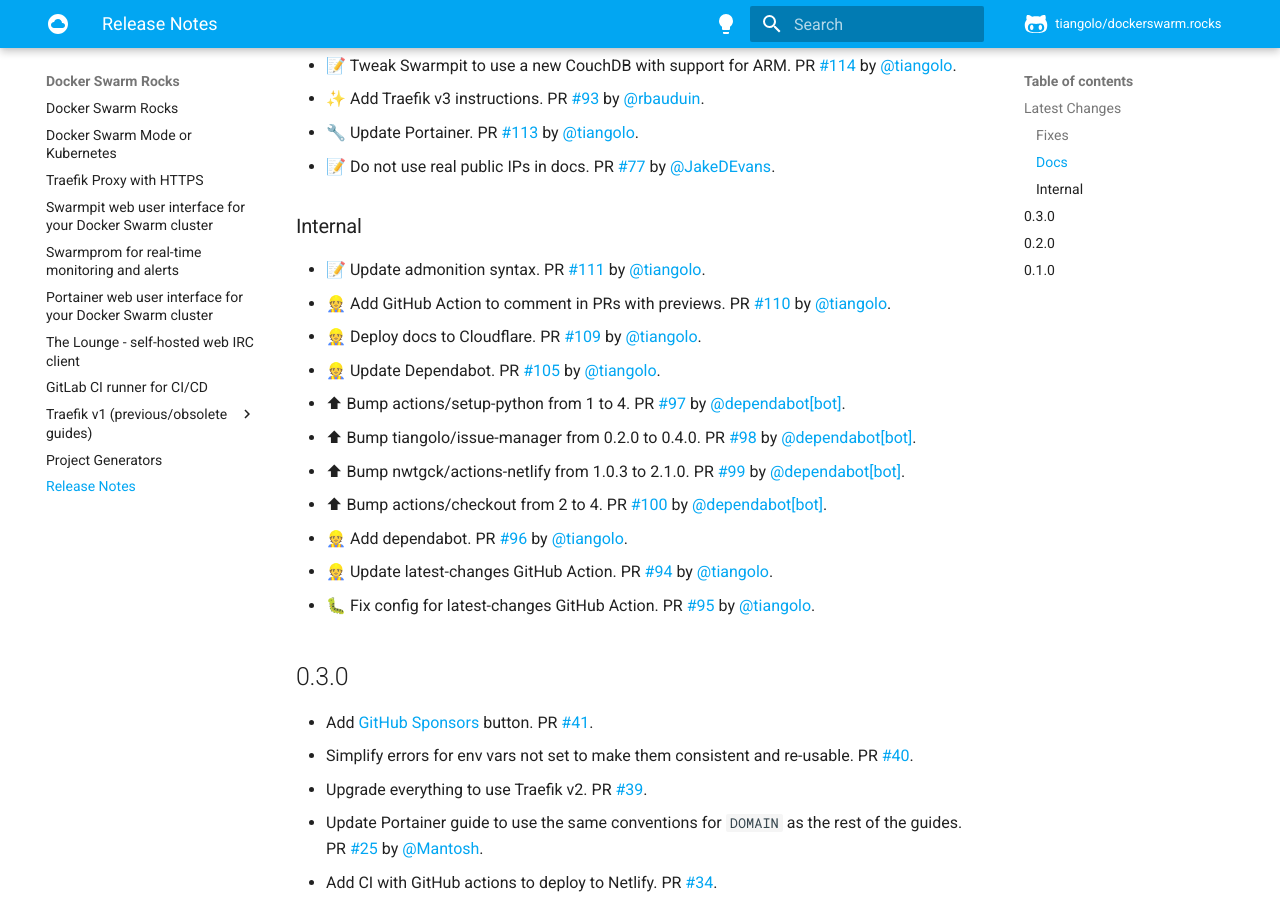
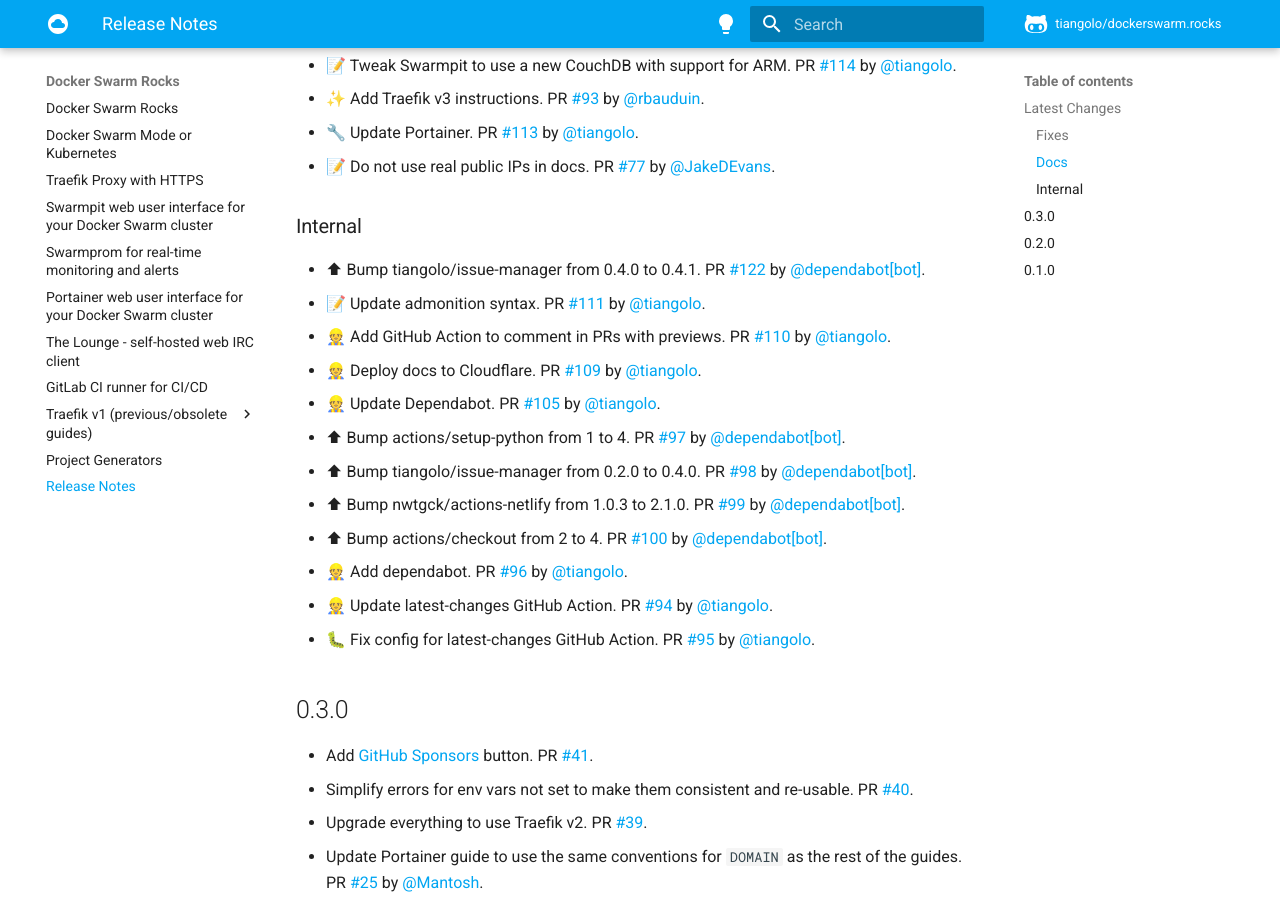
Before and after one commit to tiangolo/dockerswarm.rocks, an MkDocs documentation site: the page built from docs/release-notes.md, in a window 1280 px wide and 900 px high, scrolled down 721 px. Built offline with MkDocs 1.6.1 and Material for MkDocs 9.7.7, drawn with Linux system fonts in a browser that asks for light colours; comment, search, counter and statistics services are not loaded.

Commit message:
📝 Update release notes

```diff
--- a/docs/release-notes.md
+++ b/docs/release-notes.md
@@ -27,6 +27,7 @@
 
 ### Internal
 
+* ⬆ Bump tiangolo/issue-manager from 0.4.0 to 0.4.1. PR [#122](https://github.com/tiangolo/dockerswarm.rocks/pull/122) by [@dependabot[bot]](https://github.com/apps/dependabot).
 * 📝 Update admonition syntax. PR [#111](https://github.com/tiangolo/dockerswarm.rocks/pull/111) by [@tiangolo](https://github.com/tiangolo).
 * 👷 Add GitHub Action to comment in PRs with previews. PR [#110](https://github.com/tiangolo/dockerswarm.rocks/pull/110) by [@tiangolo](https://github.com/tiangolo).
 * 👷 Deploy docs to Cloudflare. PR [#109](https://github.com/tiangolo/dockerswarm.rocks/pull/109) by [@tiangolo](https://github.com/tiangolo).
```
